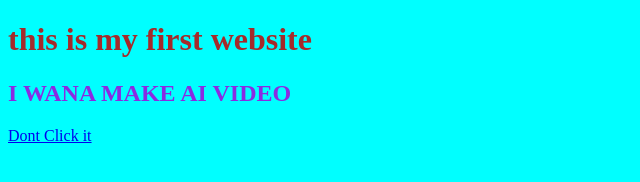
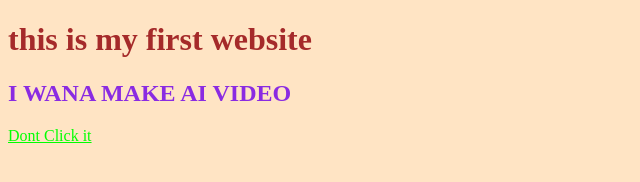
Before and after one commit to Shaiz0812/.com, a plain HTML site: page index.html in a window 1280 px wide. Shown: the whole page, without its empty margins (0-640 px from the left). Drawn offline with Linux system fonts and the light colour scheme.

Commit message:
Update index.html

```diff
--- a/index.html
+++ b/index.html
@@ -7,8 +7,11 @@
     <title>welcome</title>
 
     <style>
+        a {
+            color: lime;
+        }
         body {
-            background-color: aqua;
+            background-color: bisque;
         }
 
         p {
@@ -30,7 +33,7 @@
 <body>
     <h1>this is my first website</h1>
     <h2> I WANA MAKE AI VIDEO </h2>
-    <a href="https://ar123kali.github.io/ar">Dont Click it </a>
+    <a href="https://www.youtube.com/watch?v=dQw4w9WgXcQ">Dont Click it </a>
 
 </body>
 
```
